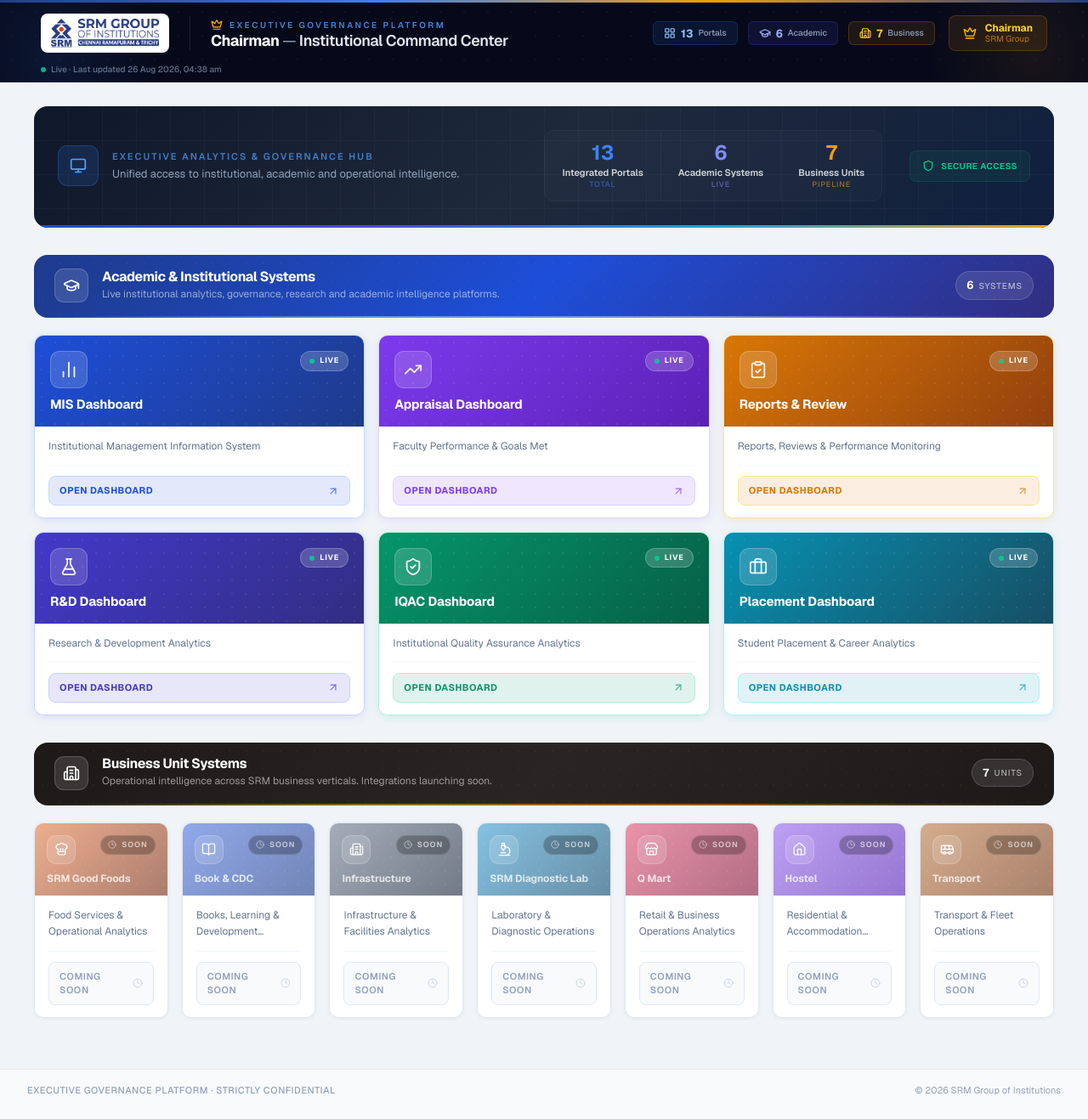
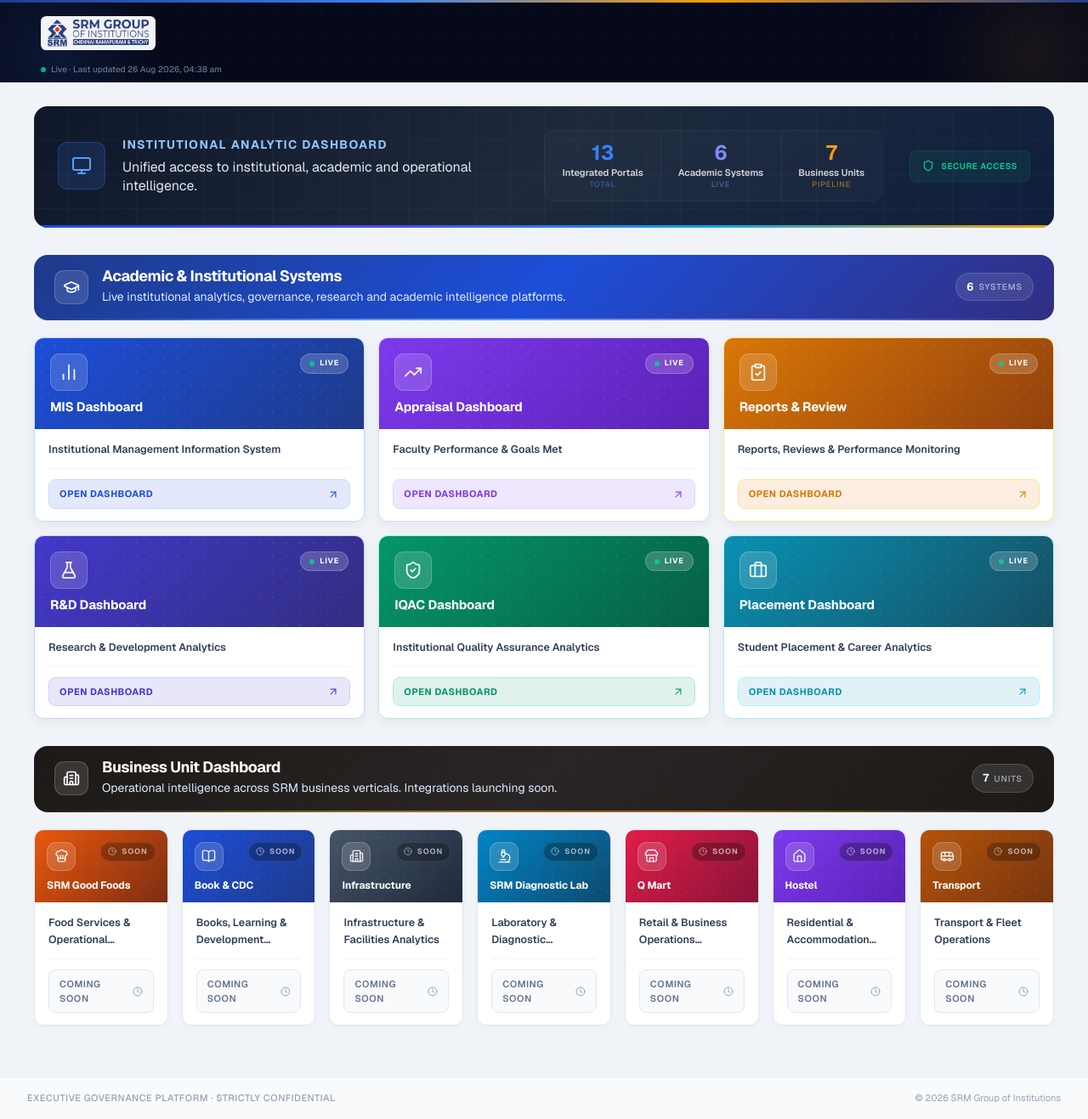
Before and after one commit to Vega-007/Chairman-dashboard, a Next.js app: page / in a window 1280 px wide. Shown: the whole page at 85% size. Built offline with nearby package versions, Linux system fonts and the light colour scheme.

Commit message:
Added chairman role in faculty appraisal

```diff
--- a/src/app/page.tsx
+++ b/src/app/page.tsx
@@ -60,7 +60,7 @@
 
           {/* Business Unit Systems — compact 4-col grid */}
           <ExecutiveCategorySection
-            title="Business Unit Systems"
+            title="Business Unit Dashboard"
             subtitle="Operational intelligence across SRM business verticals. Integrations launching soon."
             portals={BUSINESS_UNIT_PORTALS}
             icon={Building2}
--- a/src/components/chairman/chairman-command-center.tsx
+++ b/src/components/chairman/chairman-command-center.tsx
@@ -19,15 +19,15 @@
         />
 
         {/* Left: Icon + Description */}
-        <div className="flex items-center gap-4 relative z-10 flex-1 min-w-0">
-          <div className="w-12 h-12 rounded-xl flex items-center justify-center shrink-0" style={{ background: 'rgba(59,130,246,0.15)', border: '1px solid rgba(59,130,246,0.25)' }}>
-            <Monitor className="w-5 h-5 text-blue-400" />
+        <div className="flex items-center gap-5 relative z-10 flex-1 min-w-0">
+          <div className="w-14 h-14 rounded-xl flex items-center justify-center shrink-0" style={{ background: 'rgba(59,130,246,0.15)', border: '1px solid rgba(59,130,246,0.25)' }}>
+            <Monitor className="w-6 h-6 text-blue-400" />
           </div>
           <div className="min-w-0">
-            <div className="text-[11px] font-semibold uppercase tracking-[0.18em] text-blue-400/70 mb-1">
-              Executive Analytics &amp; Governance Hub
+            <div className="text-sm font-bold uppercase tracking-widest text-blue-300 mb-1.5">
+              Institutional Analytic Dashboard
             </div>
-            <p className="text-[13px] text-slate-400 leading-snug">
+            <p className="text-base text-slate-200 leading-snug">
               Unified access to institutional, academic and operational intelligence.
             </p>
           </div>
--- a/src/components/chairman/chairman-header.tsx
+++ b/src/components/chairman/chairman-header.tsx
@@ -46,53 +46,21 @@
       <div className="max-w-[1440px] mx-auto px-5 sm:px-8 lg:px-12 relative z-10">
         <div className="flex items-center h-[78px] gap-0">
 
-          {/* SRM Logo Box */}
+          {/* SRM Logo */}
           <div className="flex items-center shrink-0 mr-6">
-            <div className="flex items-center justify-center bg-white rounded-lg px-3 py-1.5" style={{ minWidth: 130 }}>
-              <Image
-                src="/Final-Logo.png"
-                alt="SRM Group of Institutions"
-                width={150}
-                height={40}
-                style={{ width: 'auto', height: '34px', objectFit: 'contain' }}
-                priority
-              />
-            </div>
+            <Image
+              src="/Final-Logo.png"
+              alt="SRM Group of Institutions"
+              width={160}
+              height={44}
+              style={{ width: 'auto', height: '40px', objectFit: 'contain' }}
+              className="bg-white/95 px-2 py-1 rounded-md"
+              priority
+            />
           </div>
 
-          {/* Divider */}
-          <div className="h-10 w-px bg-white/10 mr-6 shrink-0" />
-
-          {/* Title + Subtitle */}
-          <div className="flex flex-col justify-center flex-1 min-w-0">
-            <div className="flex items-center gap-2 mb-0.5">
-              <Crown className="w-3.5 h-3.5 text-amber-400 shrink-0" />
-              <span className="text-[10px] font-semibold uppercase tracking-[0.25em] text-blue-400/80 truncate">
-                Executive Governance Platform
-              </span>
-            </div>
-            <h1 className="text-[18px] font-bold tracking-tight text-white leading-none">
-              Chairman{' '}
-              <span className="text-slate-400 font-normal">—</span>{' '}
-              <span className="text-slate-200 font-semibold">Institutional Command Center</span>
-            </h1>
-          </div>
-
-          {/* Right: Stats Badges */}
-          <div className="hidden lg:flex items-center gap-3 ml-6 shrink-0">
-            <StatBadge icon={<LayoutGrid className="w-3.5 h-3.5" />} value="13" label="Portals" color="blue" />
-            <StatBadge icon={<GraduationCap className="w-3.5 h-3.5" />} value="6" label="Academic" color="indigo" />
-            <StatBadge icon={<Building2 className="w-3.5 h-3.5" />} value="7" label="Business" color="amber" />
-          </div>
-
-          {/* Right: Chairman Badge */}
-          <div className="hidden md:flex items-center gap-2.5 ml-4 bg-amber-500/10 border border-amber-500/20 rounded-lg px-4 py-2 shrink-0">
-            <Crown className="w-4 h-4 text-amber-400 shrink-0" />
-            <div className="flex flex-col">
-              <span className="text-[12px] font-bold text-amber-300 leading-none">Chairman</span>
-              <span className="text-[10px] text-amber-500/70 leading-none mt-0.5">SRM Group</span>
-            </div>
-          </div>
+          {/* Spacer to push anything else to the right, though it's empty now */}
+          <div className="flex-1" />
 
         </div>
 
--- a/src/components/chairman/executive-category-section.tsx
+++ b/src/components/chairman/executive-category-section.tsx
@@ -62,10 +62,10 @@
 
             {/* Title + Subtitle */}
             <div>
-              <h2 className="text-[16px] font-bold text-white tracking-tight leading-none mb-1">
+              <h2 className="text-[18px] font-bold text-white tracking-tight leading-none mb-1.5">
                 {title}
               </h2>
-              <p className="text-[12px] leading-snug" style={{ color: 'rgba(255,255,255,0.55)' }}>
+              <p className="text-[14px] leading-snug text-blue-100">
                 {subtitle}
               </p>
             </div>
--- a/src/components/chairman/executive-portal-card.tsx
+++ b/src/components/chairman/executive-portal-card.tsx
@@ -191,9 +191,7 @@
       <div
         className="relative overflow-hidden shrink-0"
         style={{
-          background: isLive
-            ? `linear-gradient(135deg, ${accent.headerBg} 0%, ${accent.headerBgDark} 100%)`
-            : `linear-gradient(135deg, ${accent.headerMuted} 0%, ${accent.headerMutedDark} 100%)`,
+          background: `linear-gradient(135deg, ${accent.headerBg} 0%, ${accent.headerBgDark} 100%)`,
           padding: compact ? '14px 14px 12px' : '18px 18px 16px',
         }}
       >
@@ -263,7 +261,7 @@
             className="font-bold leading-tight"
             style={{
               fontSize: compact ? '12px' : '15px',
-              color: isLive ? '#fff' : 'rgba(255,255,255,0.75)',
+              color: '#fff',
               letterSpacing: '-0.01em',
             }}
           >
@@ -275,7 +273,7 @@
       {/* ====== WHITE CONTENT AREA ====== */}
       <div className="flex flex-col flex-1 bg-white px-4 py-3.5">
         {/* Description */}
-        <p className="text-[12px] text-slate-500 leading-relaxed flex-1 line-clamp-2">
+        <p className="text-[12.5px] font-semibold text-slate-700 leading-relaxed flex-1 line-clamp-2">
           {portal.description}
         </p>
 
@@ -297,15 +295,15 @@
               </span>
               <ArrowUpRight
                 className="w-3.5 h-3.5"
-                style={{ color: accent.ctaBg, opacity: 0.7 }}
+                style={{ color: accent.ctaBg, opacity: 0.9 }}
               />
             </div>
           ) : (
             <div className="flex items-center justify-between px-3 py-2 rounded-lg bg-slate-50 border border-slate-200">
-              <span className="text-[11px] font-semibold uppercase tracking-wider text-slate-400">
+              <span className="text-[11px] font-semibold uppercase tracking-wider text-slate-500">
                 Coming Soon
               </span>
-              <Clock className="w-3 h-3 text-slate-300" />
+              <Clock className="w-3 h-3 text-slate-400" />
             </div>
           )}
         </div>
@@ -316,13 +314,13 @@
   const wrapperClass = cn(
     'group flex flex-col h-full rounded-xl overflow-hidden border transition-all duration-200',
     isLive
-      ? 'cursor-pointer hover:-translate-y-1 hover:shadow-xl'
+      ? 'cursor-pointer hover:-translate-y-1 hover:shadow-lg'
       : 'cursor-default',
   );
 
   const wrapperStyle = {
     borderColor: isLive ? accent.borderColor : '#e2e8f0',
-    boxShadow: isLive ? `0 2px 12px ${accent.glow}` : '0 1px 4px rgba(0,0,0,0.06)',
+    boxShadow: isLive ? '0 4px 14px rgba(0,0,0,0.06)' : '0 1px 4px rgba(0,0,0,0.04)',
   };
 
   if (isLive && portal.url) {
--- a/src/data/mock/portals.mock.ts
+++ b/src/data/mock/portals.mock.ts
@@ -58,7 +58,7 @@
     description: 'Faculty Performance & Goals Met',
     category: 'ACADEMIC',
     status: 'LIVE',
-    url: 'https://faculty-appraisal-form-five.vercel.app/',
+    url: 'https://faculty-appraisal-form-five.vercel.app/?role=CHAIRMAN',
     icon: TrendingUp,
     accent: 'violet',
   },
```
